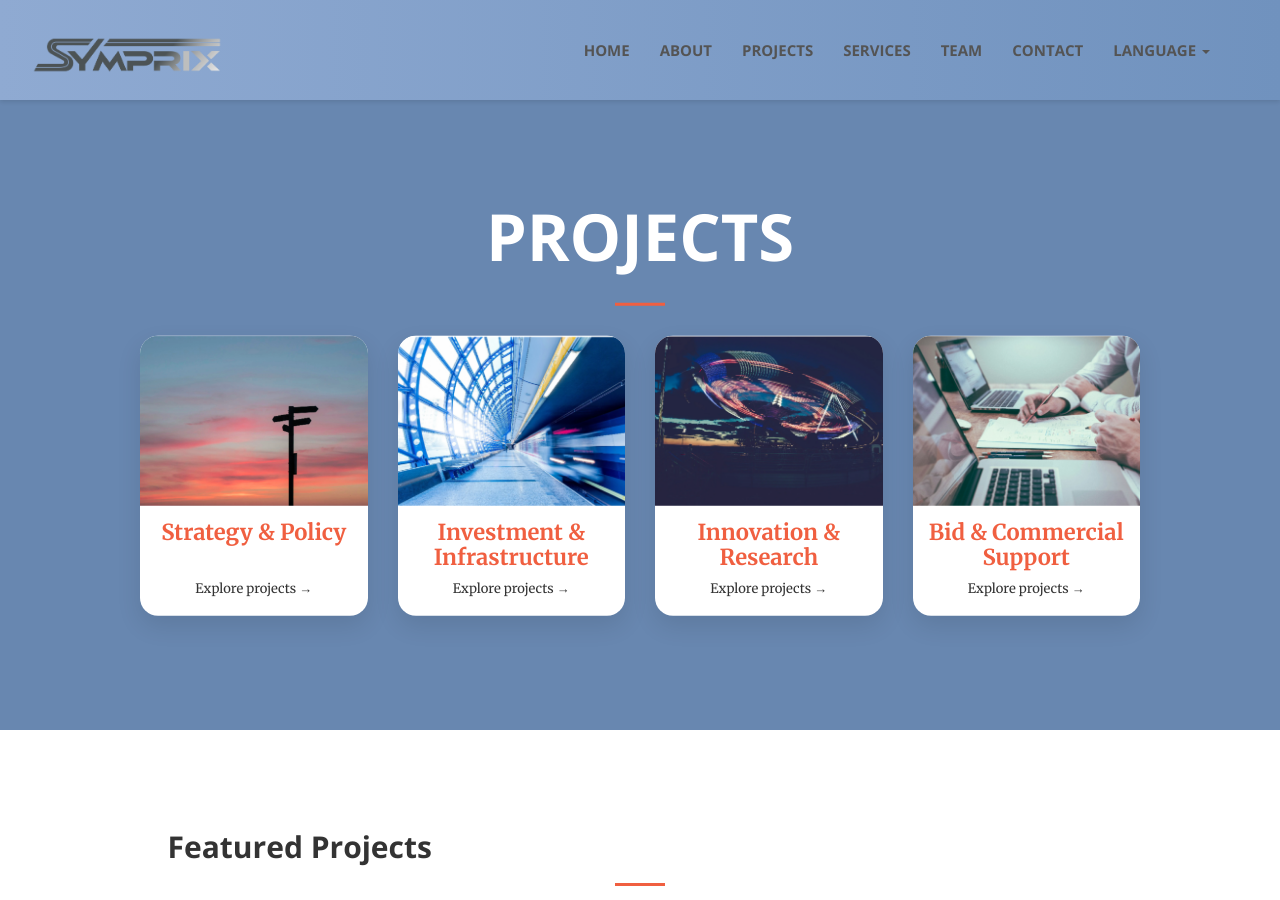
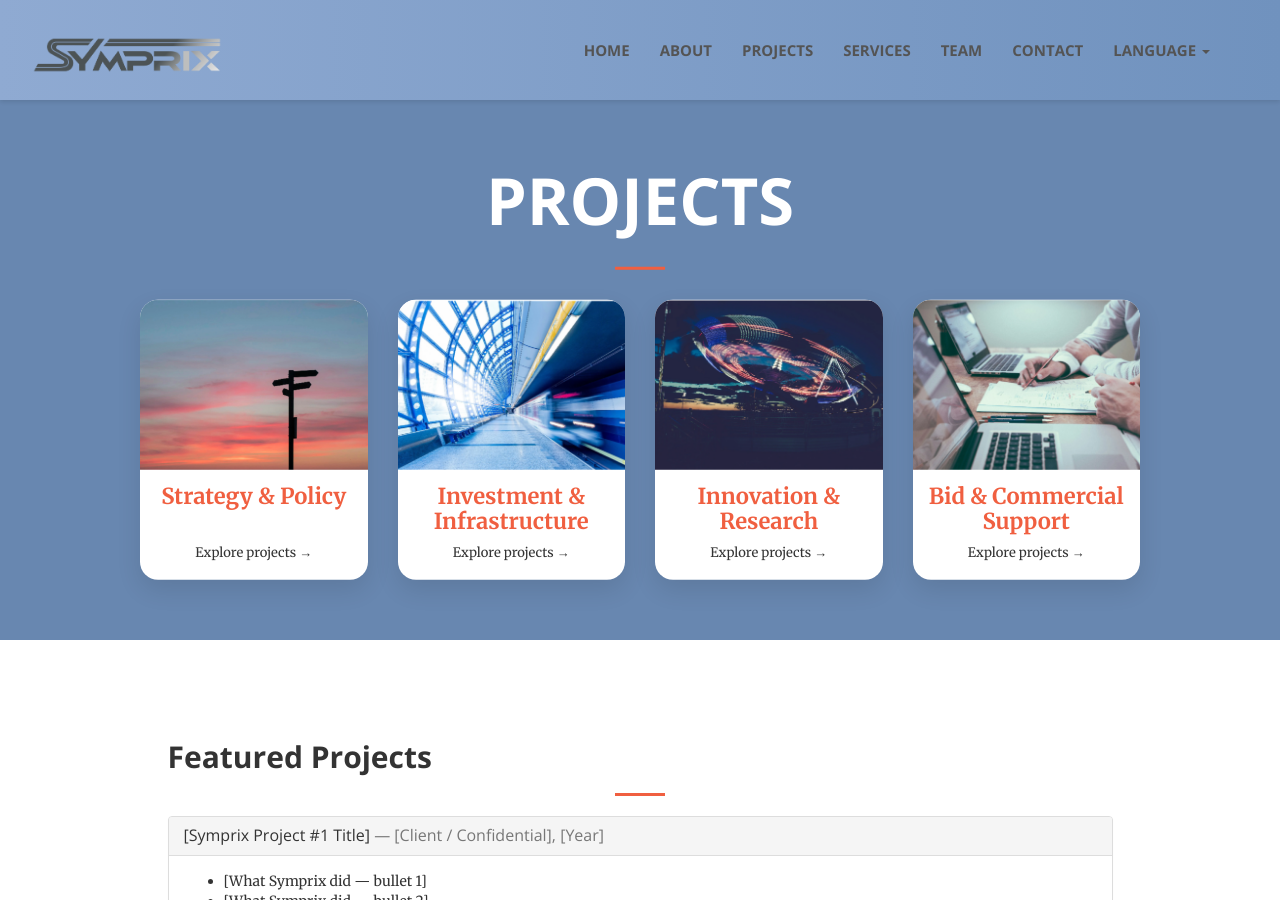
Before and after one commit to CD-Symprix/symprix, a Jekyll site: the page projects.html, which Jekyll copies as it is, in a window 1280 px wide and 900 px high. Built offline with Jekyll 4.4.1, drawn with Linux system fonts in a browser that asks for light colours.

Commit message:
Decrease projects hero min-height from 70vh to 60vh

```diff
--- a/projects.html
+++ b/projects.html
@@ -134,7 +134,7 @@
     /* ===== Projects hero height override (must be LAST) ===== */
 
     header.masthead.projects-hero {
-      min-height: 70vh !important;     /* controls total blue height */
+      min-height: 60vh !important;     /* controls total blue height */
       padding-top: 20px !important;   /* keeps title away from nav */
       padding-bottom: 10px !important; /* small breathing room under cards */
     }
```
